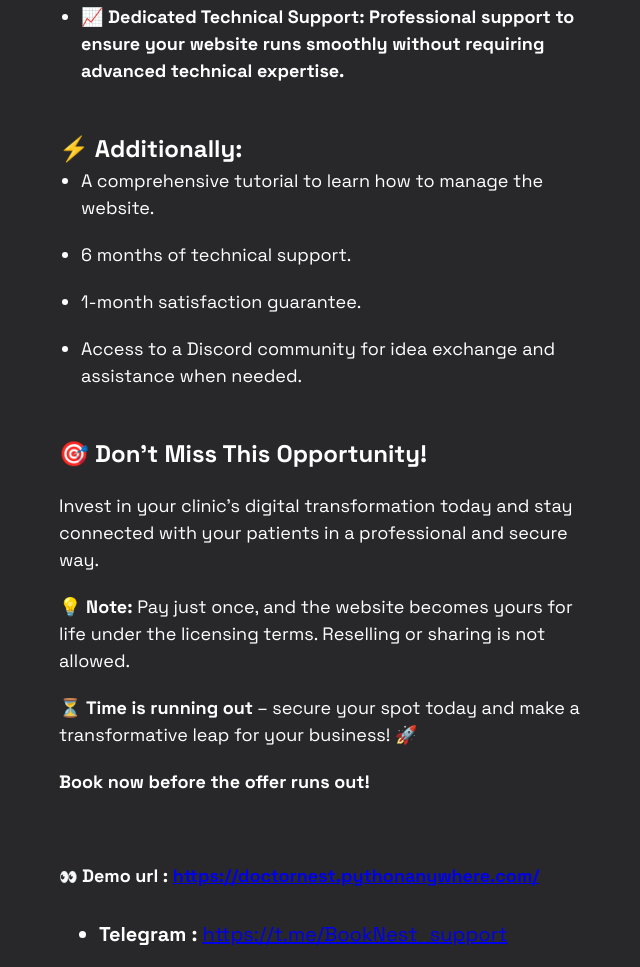
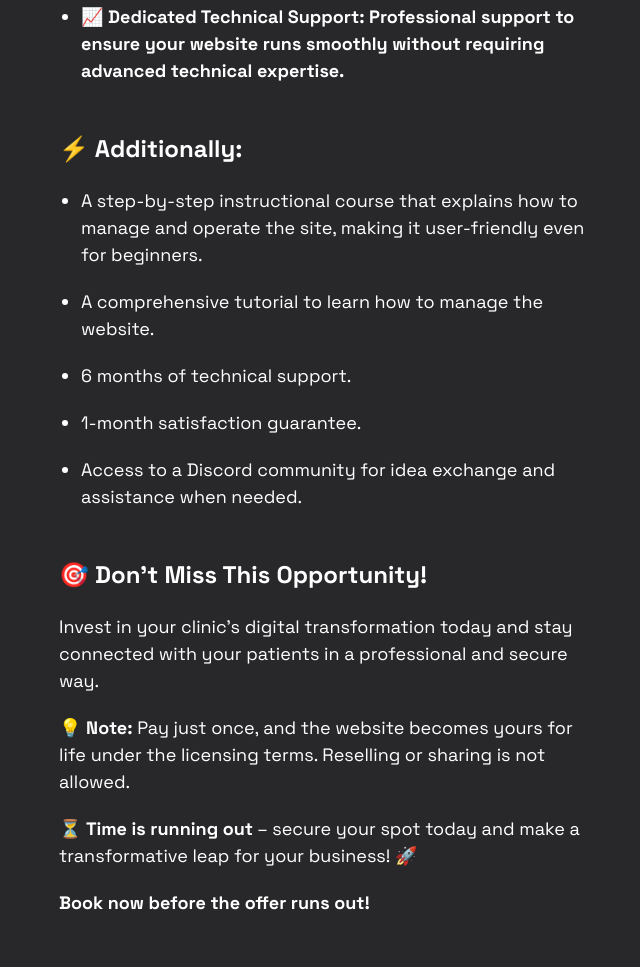
Before and after one commit to wailTz55/Affiliate_page, a plain HTML site: page index.html in a window 1280 px wide. Shown: the part 2556-3523 px from the top of the page, without its empty margins (311-951 px from the left). Drawn offline with Linux system fonts and the light colour scheme; a web font is replaced by a local one.

Commit message:
secound commit

```diff
--- a/index.html
+++ b/index.html
@@ -277,13 +277,18 @@
                         <div style="color:#ffffff;font-style:normal;font-weight:700;letter-spacing:0px;"><span style="font-family: 'Space Grotesk', Arial, Helvetica, sans-serif; font-size: 24px; line-height: 150%;">⚡ Additionally:</span>
                         </div>
                         <ul style="margin: 0px; padding: 0px 0px 0px 22px; color: rgb(255, 255, 255); font-style: normal; font-weight: 400; letter-spacing: 0px;">
-                         <li style="margin-bottom: 0px; font-family: 'Space Grotesk', Arial, Helvetica, sans-serif; font-size: 18px; line-height: 150%; text-transform: none;"><span style="font-family: 'Space Grotesk', Arial, Helvetica, sans-serif; font-size: 18px; line-height: 150%;">A comprehensive tutorial to learn how to manage the website.</span>
+                            <br>
+                        <li style="margin-bottom: 0px; font-family: 'Space Grotesk', Arial, Helvetica, sans-serif; font-size: 18px; line-height: 150%; text-transform: none;"><span style="font-family: 'Space Grotesk', Arial, Helvetica, sans-serif; font-size: 18px; line-height: 150%;">A step-by-step instructional course that explains how to manage and operate the site, making it user-friendly even for beginners.</span>
+                            <br>
+                        </li>
+                        <br>
+                        <li style="margin-bottom: 0px; font-family: 'Space Grotesk', Arial, Helvetica, sans-serif; font-size: 18px; line-height: 150%; text-transform: none;"><span style="font-family: 'Space Grotesk', Arial, Helvetica, sans-serif; font-size: 18px; line-height: 150%;">A comprehensive tutorial to learn how to manage the website.</span>
                           <br>
-                         </li>
+                        </li>
                          <br>
-                         <li style="margin-bottom: 0px; font-family: 'Space Grotesk', Arial, Helvetica, sans-serif; font-size: 18px; line-height: 150%; text-transform: none;"><span style="font-family: 'Space Grotesk', Arial, Helvetica, sans-serif; font-size: 18px; line-height: 150%;">6 months of technical support.</span>
+                        <li style="margin-bottom: 0px; font-family: 'Space Grotesk', Arial, Helvetica, sans-serif; font-size: 18px; line-height: 150%; text-transform: none;"><span style="font-family: 'Space Grotesk', Arial, Helvetica, sans-serif; font-size: 18px; line-height: 150%;">6 months of technical support.</span>
                           <br>
-                         </li>
+                        </li>
                          <br>
                          <li style="margin-bottom: 0px; font-family: 'Space Grotesk', Arial, Helvetica, sans-serif; font-size: 18px; line-height: 150%; text-transform: none;"><span style="font-family: 'Space Grotesk', Arial, Helvetica, sans-serif; font-size: 18px; line-height: 150%;">1-month satisfaction guarantee.</span>
                           <br>
```
